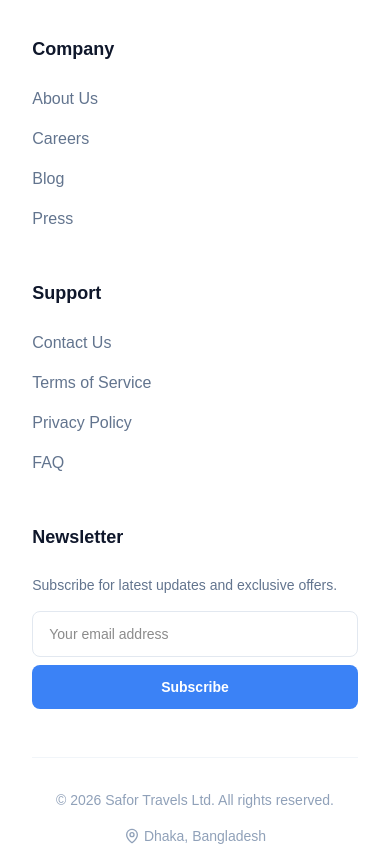
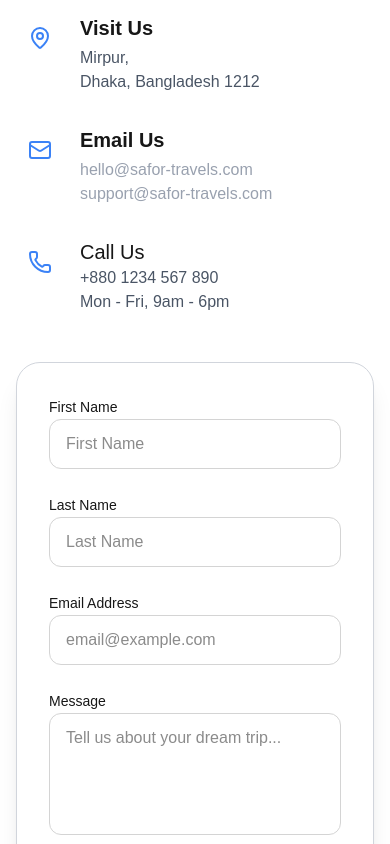
Before and after one commit to obaidullah-miazi-dev/Safor-Travels-Home, a Next.js app: page / in a window 390 px wide. Shown: the part 9840-10684 px from the top of the page. Built offline with nearby package versions, Linux system fonts and the light colour scheme.

Commit message:
added contact us section

```diff
--- /dev/null
+++ b/src/app/components/ContactUs.jsx
@@ -0,0 +1,145 @@
+"use client";
+import React from "react";
+import { motion } from "motion/react";
+import { Mail, MapPin, Phone, Send } from "lucide-react";
+
+export default function ContactUs() {
+  return (
+    <section className="py-24" id="contact">
+      <div className="container mx-auto px-4">
+        <div className="max-w-6xl mx-auto">
+          <div className="grid grid-cols-1 lg:grid-cols-2 gap-12 lg:gap-20">
+            {/* Contact Info */}
+            <motion.div
+              initial={{ opacity: 0, x: -50 }}
+              whileInView={{ opacity: 1, x: 0 }}
+              viewport={{ once: true }}
+              transition={{ duration: 0.6 }}
+              className="flex flex-col justify-center"
+            >
+              <h2 className="text-4xl md:text-5xl font-bold mb-6">
+                Get in Touch
+              </h2>
+              <p className="text-lg text-gray-600 dark:text-gray-400 mb-12">
+                Have questions about your next adventure? Our travel experts are
+                here to help you plan the perfect trip.
+              </p>
+
+              <div className="space-y-8">
+                <div className="flex items-start gap-4">
+                  <div className="p-3 rounded-lg text-primary">
+                    <MapPin className="w-6 h-6" />
+                  </div>
+                  <div>
+                    <h3 className="text-xl font-semibold mb-1">Visit Us</h3>
+                    <p className="text-gray-600 dark:text-gray-400">
+                      Mirpur,
+                      <br />
+                      Dhaka, Bangladesh 1212
+                    </p>
+                  </div>
+                </div>
+
+                <div className="flex items-start gap-4">
+                  <div className="p-3 rounded-lg text-primary">
+                    <Mail className="w-6 h-6" />
+                  </div>
+                  <div>
+                    <h3 className="text-xl font-semibold mb-1">Email Us</h3>
+                    <p className="text-gray-400">
+                      hello@safor-travels.com
+                      <br />
+                      support@safor-travels.com
+                    </p>
+                  </div>
+                </div>
+
+                <div className="flex items-start gap-4">
+                  <div className="p-3 rounded-lg text-primary">
+                    <Phone className="w-6 h-6" />
+                  </div>
+                  <div>
+                    <h3 className="text-xl font-semiboldmb-1">Call Us</h3>
+                    <p className="text-gray-600 dark:text-gray-400">
+                      +880 1234 567 890
+                      <br />
+                      Mon - Fri, 9am - 6pm
+                    </p>
+                  </div>
+                </div>
+              </div>
+            </motion.div>
+
+            {/* Contact Form */}
+            <motion.div
+              initial={{ opacity: 0, x: 50 }}
+              whileInView={{ opacity: 1, x: 0 }}
+              viewport={{ once: true }}
+              transition={{ duration: 0.6, delay: 0.2 }}
+              className=" p-8 md:p-10 rounded-3xl shadow-xl border border-gray-300"
+            >
+              <form className="space-y-6">
+                <div className="grid grid-cols-1 md:grid-cols-2 gap-6">
+                  <div className="space-y-2">
+                    <label htmlFor="firstName" className="text-sm font-medium">
+                      First Name
+                    </label>
+                    <input
+                      type="text"
+                      id="firstName"
+                      className="w-full px-4 py-3 rounded-xl border border-neutral-300  focus:outline-hidden focus:ring-2 focus:ring-primary/50 transition-all"
+                      placeholder="First Name"
+                    />
+                  </div>
+                  <div className="space-y-2">
+                    <label htmlFor="lastName" className="text-sm font-medium">
+                      Last Name
+                    </label>
+                    <input
+                      type="text"
+                      id="lastName"
+                      className="w-full px-4 py-3 rounded-xl border border-neutral-300  focus:outline-hidden focus:ring-2 focus:ring-primary/50 transition-all"
+                      placeholder="Last Name"
+                    />
+                  </div>
+                </div>
+
+                <div className="space-y-2">
+                  <label htmlFor="email" className="text-sm font-medium">
+                    Email Address
+                  </label>
+                  <input
+                    type="email"
+                    id="email"
+                    className="w-full px-4 py-3 rounded-xl border border-neutral-300  focus:outline-hidden focus:ring-2 focus:ring-primary/50 transition-all"
+                    placeholder="email@example.com"
+                  />
+                </div>
+
+                <div className="space-y-2">
+                  <label htmlFor="message" className="text-sm font-medium">
+                    Message
+                  </label>
+                  <textarea
+                    id="message"
+                    rows="4"
+                    className="w-full px-4 py-3 rounded-xl border border-neutral-300  focus:outline-hidden focus:ring-2 focus:ring-primary/50 transition-all resize-none"
+                    placeholder="Tell us about your dream trip..."
+                  ></textarea>
+                </div>
+
+                <button
+                  type="button"
+                  className="w-full py-4 px-6 bg-primary hover:bg-blue-600 text-white font-bold rounded-xl shadow-lg hover:shadow-xl transition-all flex items-center justify-center gap-2 group"
+                >
+                  Send Message
+                  <Send className="w-5 h-5 transition-transform group-hover:translate-x-1" />
+                </button>
+              </form>
+            </motion.div>
+          </div>
+        </div>
+      </div>
+    </section>
+  );
+}
--- a/src/app/components/shared/Navbar.jsx
+++ b/src/app/components/shared/Navbar.jsx
@@ -25,7 +25,7 @@ export default function Navbar() {
             <a href="#packages">Packages</a>
             <a href="#hotels">Hotels</a>
             <a href="#">Visa Assistance</a>
-            <a href="#">Contact</a>
+            <a href="#contact">Contact</a>
           </div>
           <div className="hidden md:flex items-center gap-4">
             <ThemeToggle />
--- a/src/app/globals.css
+++ b/src/app/globals.css
@@ -14,9 +14,9 @@
 }
 
 .dark {
-    --background: #0a0a0a;
-    --foreground: #ededed;
-  }
+  --background: #0a0a0a;
+  --foreground: #ededed;
+}
 
 body {
   background: var(--background);
@@ -24,7 +24,12 @@ body {
   font-family: Arial, Helvetica, sans-serif;
 }
 
-::view-transition-old(root), ::view-transition-new(root) {
-    animation: none;
-    mix-blend-mode: normal;
+* {
+  scroll-behavior: smooth;
 }
+
+::view-transition-old(root),
+::view-transition-new(root) {
+  animation: none;
+  mix-blend-mode: normal;
+}
--- a/src/app/page.js
+++ b/src/app/page.js
@@ -5,6 +5,7 @@ import TrendingDestinations from "@/app/components/TrendingDestinations";
 import MissionVision from "@/app/components/MissionVision";
 import Hotels from "@/app/components/Hotels";
 import Testimonials from "@/app/components/Testimonials";
+import ContactUs from "@/app/components/ContactUs";
 import CTA from "@/app/components/CTA";
 
 export default function Home() {
@@ -17,6 +18,7 @@ export default function Home() {
       <Hotels />
       <Testimonials />
       <CTA />
+      <ContactUs />
     </div>
   );
 }
```
